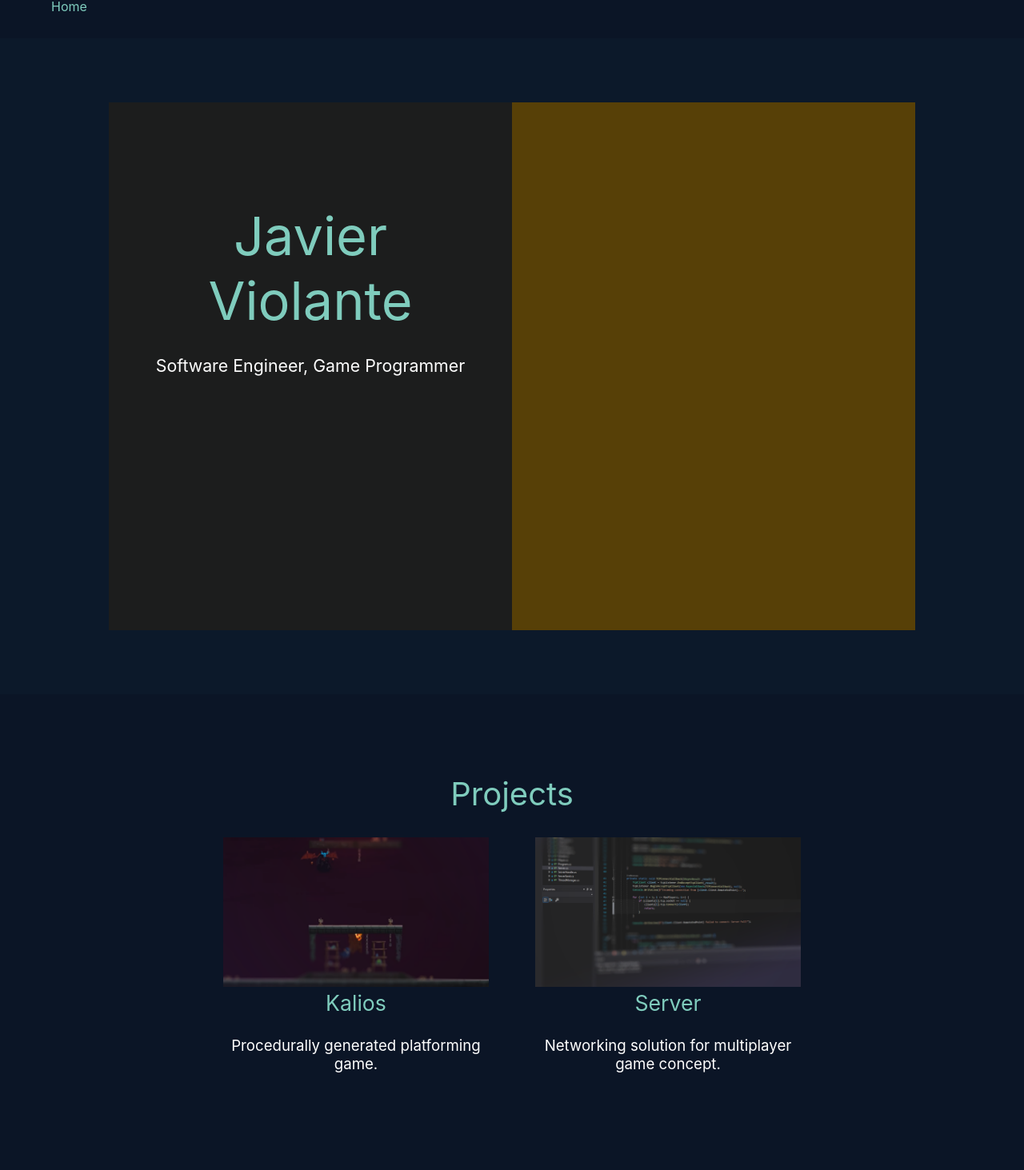
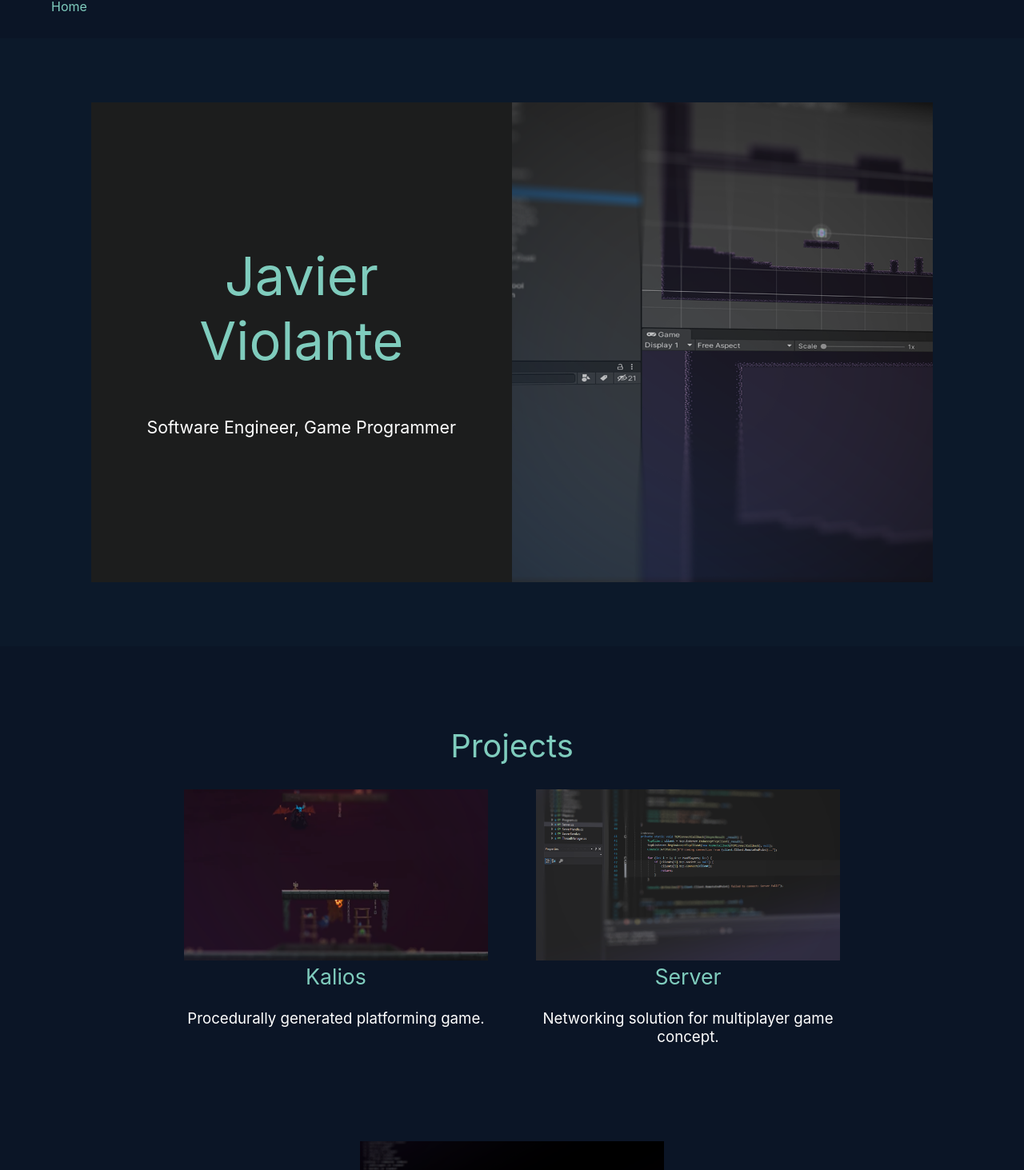
Before and after one commit to Cerestar/cerestar.github.io, a React (Create React App) app in the folder portfolio-app/: page / in a window 1280 px wide. Shown: the part 96-1559 px from the top of the page at 80% size. Built offline with nearby package versions, Linux system fonts and the light colour scheme.

Commit message:
updated format

```diff
--- a/portfolio-app/src/components/Contact.js
+++ b/portfolio-app/src/components/Contact.js
@@ -31,12 +31,18 @@ const Contact = () => {
 
   return (
     <div className="container">
-         <div className="inner-container dark-gray" style={{padding: "50px"}}>
+         <div className="inner-container dark-gray">
+             <div className="centered">
+             <div style={{padding: "50px"}}>
             <h1 style={titleStyle}>Get in Touch</h1>
+
+            <br/>
 
             <nav>
                 {items}
             </nav>
+
+            <br/>
 
             <h2 style={descStyle}>Toronto, Ontario</h2>
             <a style={descStyle} href="mailto:javier.violante123@gmail.com">javier.violante123@gmail.com</a>
@@ -45,7 +51,8 @@ const Contact = () => {
 
             <a style={descStyle} href="tel:4168025034">416-802-5034</a>
 
-
+            </div>
+            </div>
          </div>
     </div>
   )
--- a/portfolio-app/src/components/ProjectsComp.js
+++ b/portfolio-app/src/components/ProjectsComp.js
@@ -23,19 +23,12 @@ const ProjectsComp = () => {
         margin: "0px"
     }
 
-    const compStyle = {
-        margin: "auto",
-        display: "flex",
-        justifyContent: "center",
-        flexWrap: "wrap"
-    }
-
 
   return (
     <div className="container dark-blue">
         <h1 style={titleStyle}>Projects</h1>
 
-        <div style={compStyle}>
+        <div className="centered">
             {items}
         </div>
 
--- a/portfolio-app/src/components/Welcome.js
+++ b/portfolio-app/src/components/Welcome.js
@@ -6,7 +6,6 @@ const Welcome = () => {
         color: "#7fccbd",
         fontSize: "50pt",
         fontWeight: "normal",
-        margin: "0px"
     }
 
     const subtitleStyle = {
@@ -16,18 +15,29 @@ const Welcome = () => {
         padding: "10px"
     }
 
+    const imgDivStyle = {
+        minWidth: "400px",
+        margin: "auto",
+        display: "flex",
+        justifyContent: "center",
+        flexWrap: "wrap",
+        height: "600px",
+        width: "50%",
+        backgroundColor: "white",
+    }
+
     const imgStyle = {
-        backgroundColor: "#574007",
+        objectFit: "cover",
         height: "100%",
         width: "100%",
-        margin: "auto"
     }
+
+
   return (
     <div className="container">
-        <div className="inner-container" style={{height: "660px"}}>
-
+        <div className="inner-container">
             {/* when phone sized hide img and make welcom card 100% */}
-
+          <div className="centered">
             <div className="welcome-card">
                 <div>
                         <h1 style={titleStyle}>
@@ -40,7 +50,10 @@ const Welcome = () => {
                 </div>
             </div>
 
-            <div  style={imgStyle}></div>
+            <div style={imgDivStyle}>
+                <img style={imgStyle} src="images/welcome.png" alt="welcome"/>
+            </div>
+          </div>
 
         </div>
       </div>
--- a/portfolio-app/src/index.css
+++ b/portfolio-app/src/index.css
@@ -82,15 +82,16 @@ footer {
 
 .inner-container {
   margin: auto;
-  width: 90%;
+  width: 94%;
 }
 
 .welcome-card {
   float: left;
+  width: 50%;
+  min-width: 400px;
   margin: auto;
   background-color: #1c1d1d;
-  width: 50%;
-  height: 100%;
+  height: 600px;
 }
 
 .welcome-card div {
@@ -100,8 +101,15 @@ footer {
 
 .project-card {
   width: 30%;
-  min-width: 350px;
+  min-width: 400px;
   margin: 10px;
   padding: 10px;
   height: 400px;
 }
+
+.centered {
+    margin: auto;
+    display: flex;
+    justify-content: center;
+    flex-wrap: wrap;
+}
```
Also changed, not shown: portfolio-app/public/images/welcome.png (renamed from portfolio-app/public/images/welcome-img.png). Lines whose indentation alone changed are shown as unchanged.
